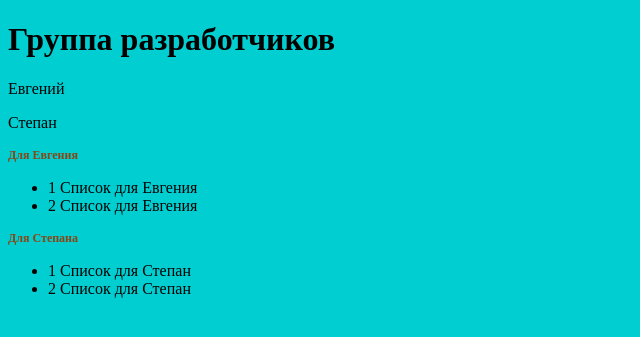
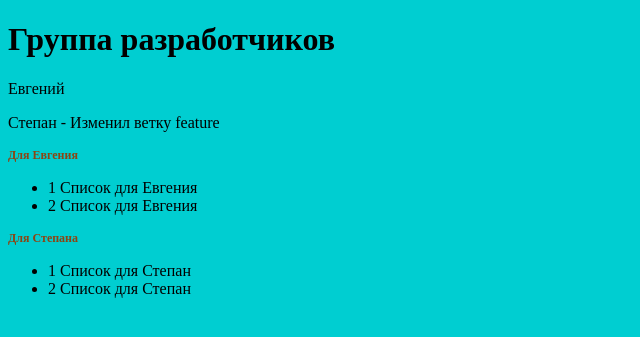
Before and after one commit to SmoothjazzLounge/git, a PHP site: page /index.html in a window 1280 px wide. Shown: the top 337 px of the page, without its empty margins (0-640 px from the left). Run offline with PHP 8.4, Linux system fonts and the light colour scheme; some libraries are stand-ins or nearby versions.

Commit message:
Изменил удаленную ветку feuture

```diff
--- a/app/Index.php
+++ b/app/Index.php
@@ -1,5 +1,5 @@
 <?php
-echo "TEST";
+echo "Изменил ветку feature";
 
 ?>
 
--- a/app/index.html
+++ b/app/index.html
@@ -12,7 +12,7 @@
 
         <h1>Группа разработчиков</h1>
         <p>Евгений</p>
-        <p>Степан</p>
+        <p>Степан - Изменил ветку feature</p>
 
         <h2>Для Евгения</h2>
         <ul>
```
